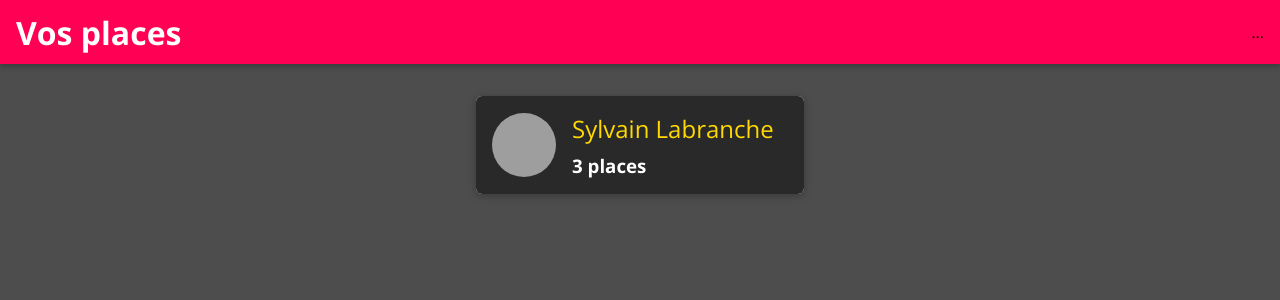
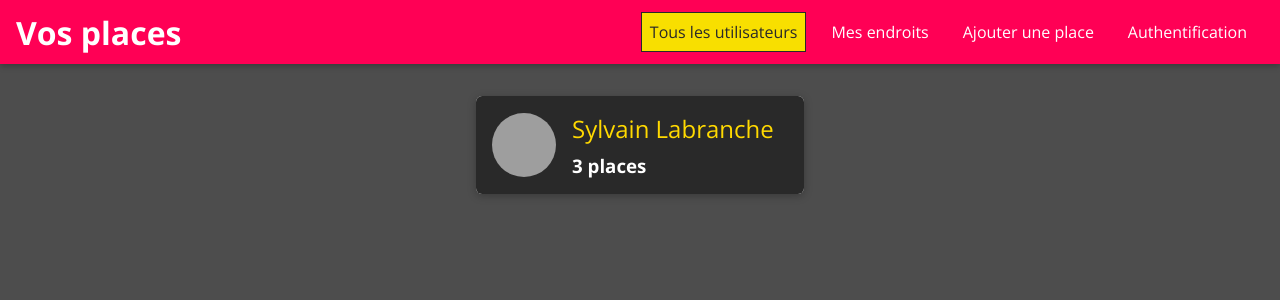
Before and after one commit to i8DragonFury/tp1_web_base, a React (Create React App) app: page / in a window 1280 px wide. Shown: the top 300 px of the page. Built offline with nearby package versions, Linux system fonts and the light colour scheme; grey boxes are pictures that could not be loaded.

Commit message:
Ajout NavLinks

```diff
--- a/src/shared/Navigation/MainNavigation.js
+++ b/src/shared/Navigation/MainNavigation.js
@@ -2,6 +2,7 @@
 import { Link } from 'react-router-dom';
 
 import MainHeader from './MainHeader';
+import NavLinks from './NavLinks';
 import './MainNavigation.css';
 
 function MainNavigation (props) {
@@ -16,9 +17,11 @@
         <Link to="/">Vos places</Link>
       </h1>
       <nav>
-        ...
+        <NavLinks/>
       </nav>
     </MainHeader>
+
+
   );
 };
 
--- /dev/null
+++ b/src/shared/Navigation/NavLinks.css
@@ -0,0 +1,76 @@
+.nav-links {
+  list-style: none;
+  margin: 0;
+  padding: 0;
+  width: 100%;
+  height: 100%;
+  display: flex;
+  flex-direction: column;
+  justify-content: center;
+  align-items: center;
+}
+
+.nav-links li {
+  margin: 1rem;
+}
+
+.nav-links a {
+  border: 1px solid transparent;
+  color: #292929;
+  text-decoration: none;
+  padding: 0.5rem;
+}
+
+.nav-links a:hover,
+.nav-links a:active,
+.nav-links a.active {
+  background: #f8df00;
+  border-color: #292929;
+  color: #292929;
+}
+
+.nav-links button {
+  cursor: pointer;
+  border: 1px solid #292929;
+  color: #292929;
+  background: transparent;
+  padding: 0.5rem;
+  font: inherit;
+}
+
+.nav-links button:focus {
+  outline: none;
+}
+
+.nav-links button:hover,
+.nav-links button:active {
+  background: #292929;
+  color: white;
+}
+
+@media (min-width: 768px) {
+  .nav-links {
+    flex-direction: row;
+  }
+
+  .nav-links li {
+    margin: 0 0.5rem;
+  }
+
+  .nav-links a {
+    color: white;
+    text-decoration: none;
+  }
+
+  .nav-links button {
+    border: 1px solid white;
+    color: white;
+    background: transparent;
+  }
+
+  .nav-links button:hover,
+  .nav-links button:active {
+    background: #f8df00;
+    color: #292929;
+  }
+}
--- /dev/null
+++ b/src/shared/Navigation/NavLinks.js
@@ -0,0 +1,23 @@
+import React from 'react';
+import { NavLink } from 'react-router-dom';
+
+import './NavLinks.css';
+
+function NavLinks(props) {
+  return <ul className="nav-links">
+    <li>
+      <NavLink to="/" exact>Tous les utilisateurs</NavLink>
+    </li>
+    <li>
+      <NavLink to="/u1/places">Mes endroits</NavLink>
+    </li>
+    <li>
+      <NavLink to="/places/new">Ajouter une place</NavLink>
+    </li>
+    <li>
+      <NavLink to="/auth">Authentification</NavLink>
+    </li>
+  </ul>
+};
+
+export default NavLinks;
```
